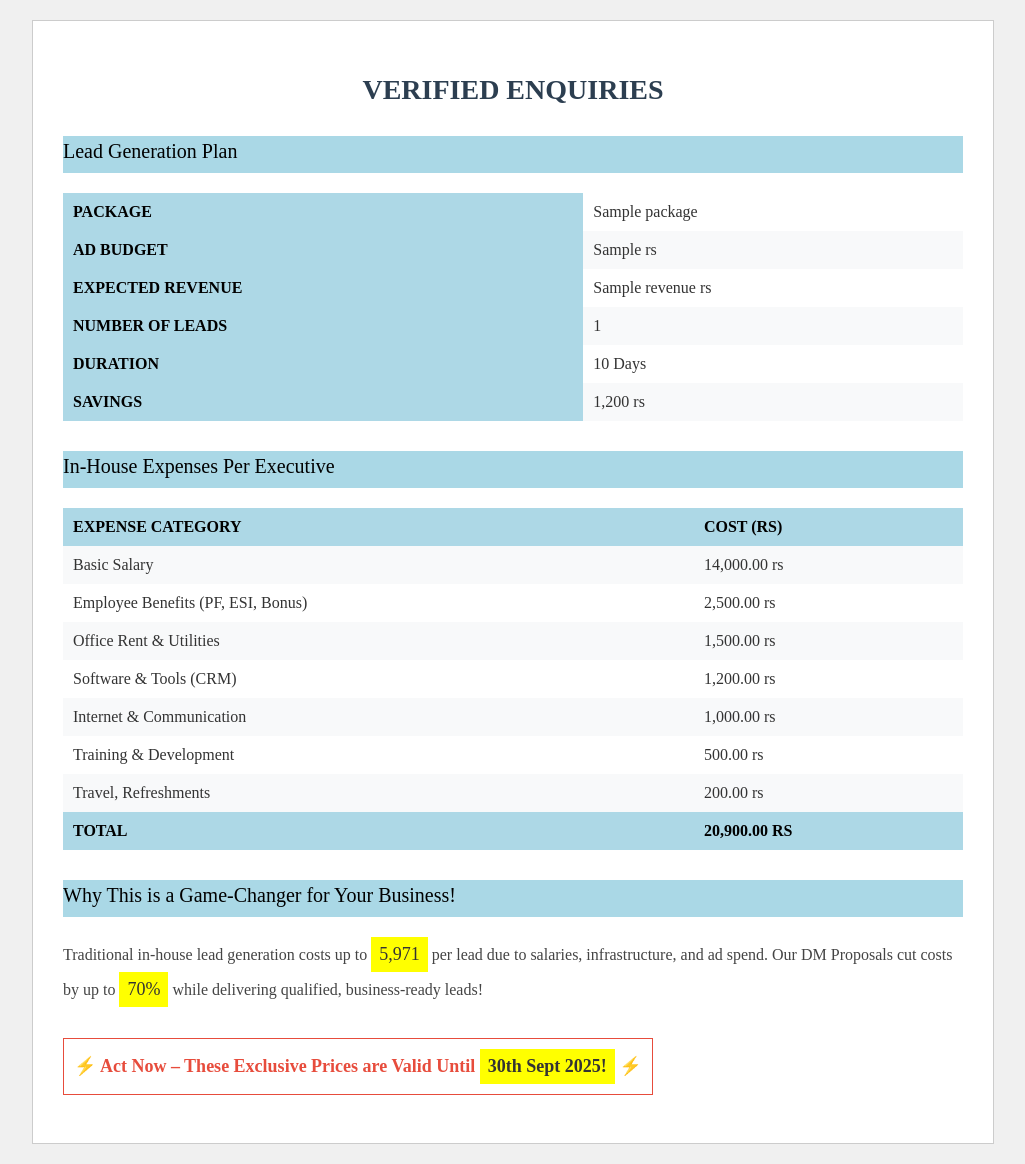
After one commit to Shubhaminfosolution/Twig_software_solution, a Django app: template vework/run/templates/pdf_template.html in a window 1280 px wide. The commit adds this page. Shown: the whole page, without its empty margins (127-1152 px from the left). Run offline with Django 5.2, Linux system fonts and the light colour scheme; the template is opened without the code that fills it: most values are stand-ins (such as "Sample title", 1, 10 or a date in 2020).

Commit message:
Final Push

```diff
--- /dev/null
+++ b/vework/run/templates/pdf_template.html
@@ -0,0 +1,119 @@
+<!DOCTYPE html>
+<html lang="en">
+<head>
+    <meta chaet="UTF-8">
+    <meta name="viewport" content="width=device-width, initial-scale=1.0">
+    <title>Verified Enquiries</title>
+    <style>
+        body {
+            background-color: #f0f0f0;
+            margin: 0;
+            padding: 20px;
+            color: #333;
+        }
+        .container {
+            max-width: 900px;
+            margin: auto;
+            background: #fff;
+            padding: 30px;
+            border: 1px solid #ccc;
+        }
+        h2 {
+            text-align: center;
+            color: #2c3e50;
+            font-size: 28px;
+            margin-bottom: 20px;
+            text-transform: uppercase;
+        }
+        .section-title {
+            font-size: 20px;
+            {% comment %} font-weight: bold; {% endcomment %}
+            margin-top: 30px;
+            background-color: #AAD8E6;
+            color: #000000;
+            border-bottom: 2px solid #AAD8E6;
+            padding-bottom: 5px;
+        }
+        table {
+            width: 100%;
+            border-collapse: collapse;
+            margin-top: 10px;
+            background: #fff;
+            border: 1px #000000;
+        }
+        th, td {
+            padding: 10px;
+            border: 1px #000000;
+            text-align: left;
+            font-size: 16px;
+        }
+        th {
+            background: #ADD8E6;
+            color: black;
+            text-transform: uppercase;
+        }
+        tr:nth-child(even) {
+            background-color: #f8f9fa;
+        }
+        p {
+            font-size: 16px;
+            color: #444;
+            line-height: 1.5;
+        }
+        .highlight {
+            background-color: yellow;
+            padding: 4px 8px;
+            {% comment %} font-weight: bold; {% endcomment %}
+            display: inline-block;
+            font-size: 18px;
+            color: #333;
+        }
+        .cta {
+            text-align: center;
+            margin-top: 15px;
+            font-size: 18px;
+            font-weight: bold;
+            color: #e74c3c;
+            padding: 10px;
+            border: 1px solid #e74c3c;
+            display: inline-block;
+        }
+
+    </style>
+
+
+</head>
+<body>
+    <div class="container">
+        <h2>Verified Enquiries</h2>
+
+        <p class="section-title">Lead Generation Plan</p>
+        <table>
+            <tr><th>Package</th><td>{{ package }}</td></tr>
+            <tr><th>Ad Budget</th><td>{{ ad_budget }} rs</td></tr>
+            <tr><th>Expected Revenue</th><td>{{ revenue }} rs</td></tr>
+            <tr><th>Number of Leads</th><td>{{ num_leads }}</td></tr>
+            <tr><th>Duration</th><td>{{ duration }} Days</td></tr>
+            <tr><th>Savings</th><td> 1,200 rs</td></tr>
+        </table>
+
+        <p class="section-title">In-House Expenses Per Executive</p>
+        <table>
+            <tr><th>Expense Category</th><th>Cost (rs)</th></tr>
+            <tr><td>Basic Salary</td><td>14,000.00 rs</td></tr>
+            <tr><td>Employee Benefits (PF, ESI, Bonus)</td><td>2,500.00 rs</td></tr>
+            <tr><td>Office Rent & Utilities</td><td>1,500.00 rs</td></tr>
+            <tr><td>Software & Tools (CRM)</td><td>1,200.00 rs</td></tr>
+            <tr><td>Internet & Communication</td><td>1,000.00 rs</td></tr>
+            <tr><td>Training & Development</td><td>500.00 rs</td></tr>
+            <tr><td>Travel, Refreshments</td><td>200.00 rs</td></tr>
+            <tr><th>Total</th><th>20,900.00 rs</th></tr>
+        </table>
+
+        <p class="section-title">Why This is a Game-Changer for Your Business!</p>
+        <p>Traditional in-house lead generation costs up to <span class="highlight">5,971</span> per lead due to salaries, infrastructure, and ad spend. Our DM Proposals cut costs by up to <span class="highlight">70%</span> while delivering qualified, business-ready leads!</p>
+
+        <p class="cta">⚡ Act Now – These Exclusive Prices are Valid Until <span class="highlight">30th Sept 2025!</span> ⚡</p>
+    </div>
+</body>
+</html>
--- a/vework/run/urls.py
+++ b/vework/run/urls.py
@@ -2,7 +2,7 @@ from django.urls import path
 from .views import index, pricing_details, generate_marketing_pdf
 
 urlpatterns = [
-    path("", index, name="index"),
-    path("pricing_details/", pricing_details, name="pricing_details"),
-    path('generate_pdf/', generate_marketing_pdf, name="pdf")
+    path('', index, name='index'),
+    path('pricing_details/', pricing_details, name='pricing_details'),
+    path('generate_pdf/', generate_marketing_pdf, name='generate_pdf'),
 ]
```
Also changed, not shown: vework/run/templates/index.html (+57 -55 lines), vework/run/views.py (+38 -52 lines), vework/run/templates/static/DejaVuSans.ttf (added).
